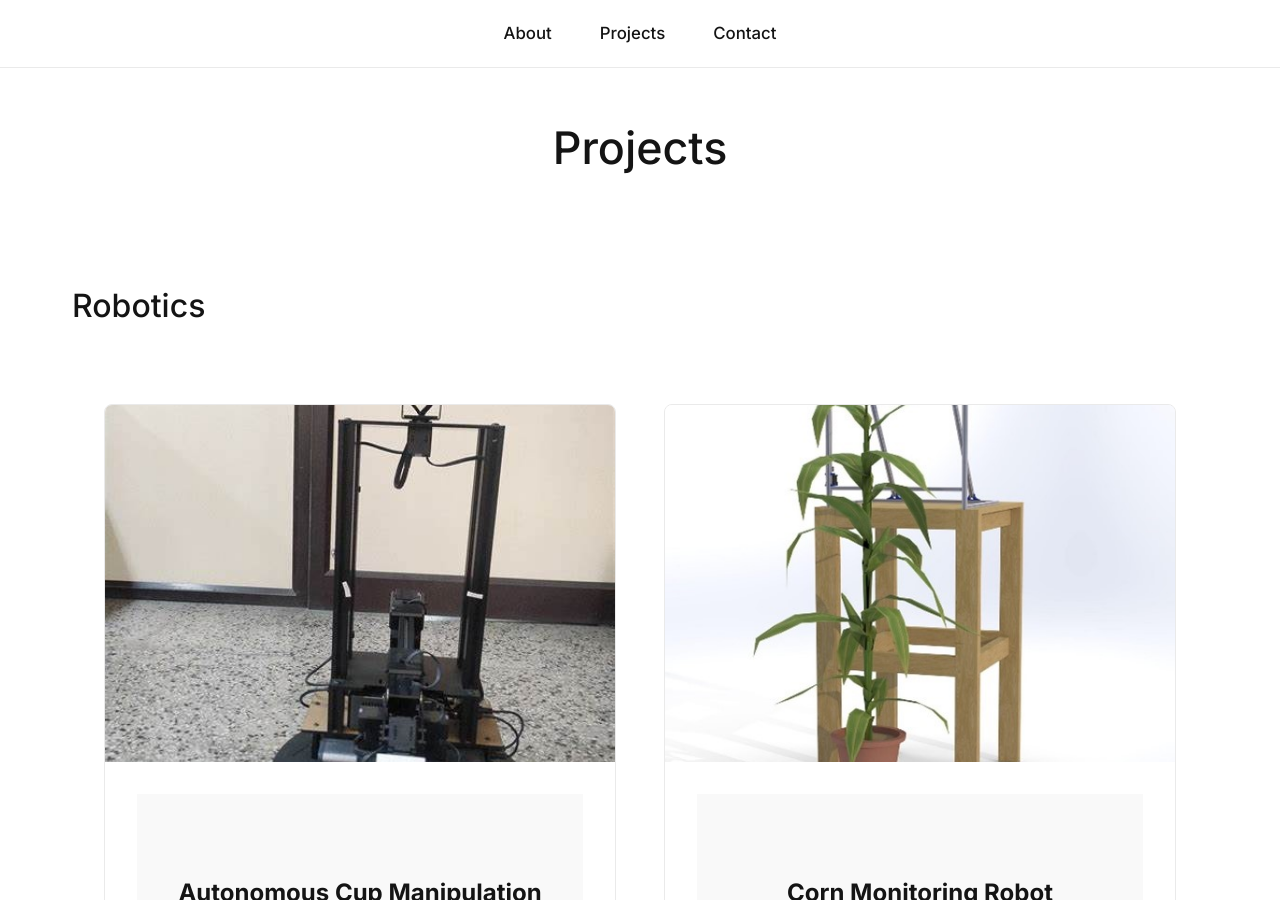
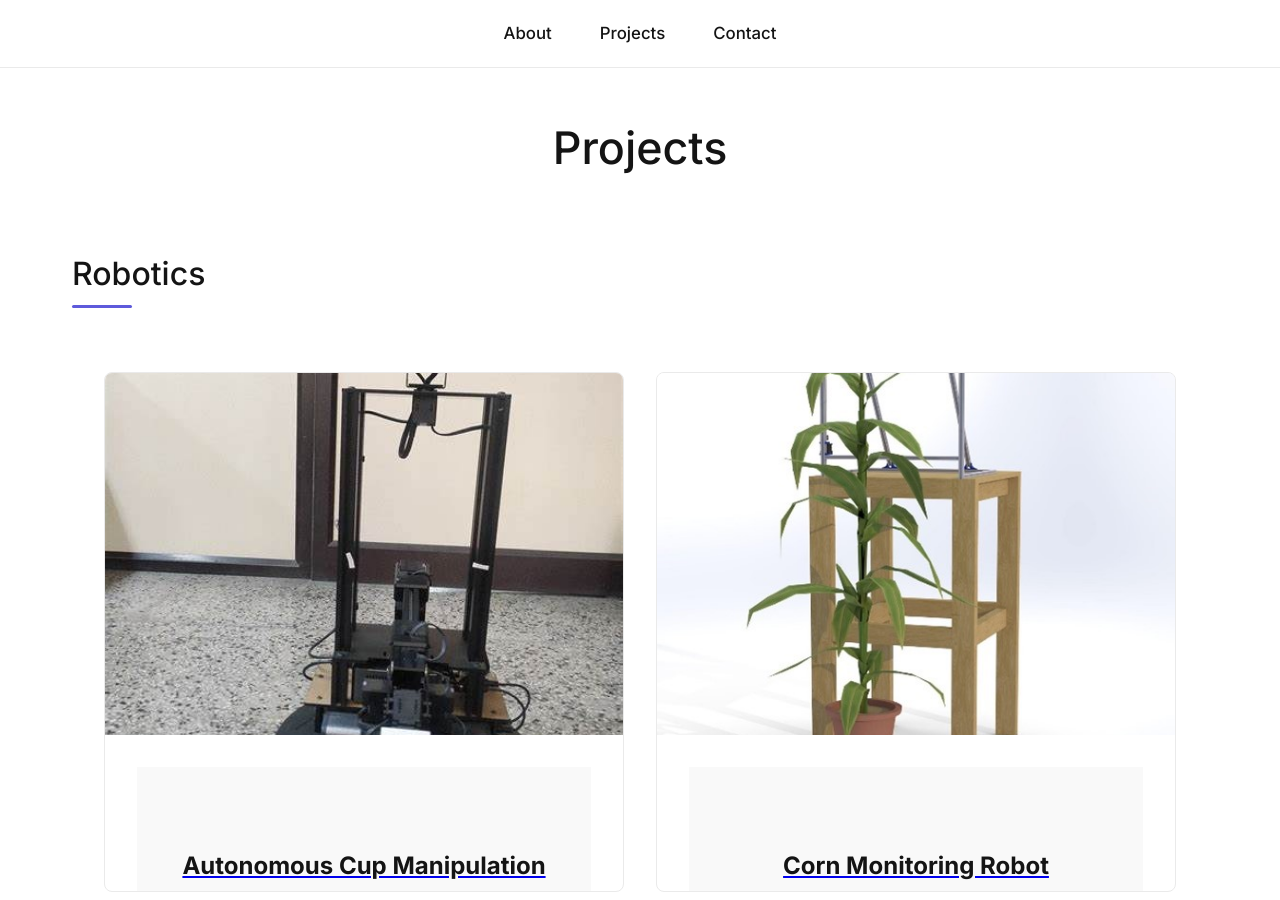
Before and after one commit to JasonP02/JasonP02.github.io, a Jekyll site: the page built from index.html, in a window 1280 px wide and 900 px high, scrolled down 1021 px. Built offline with Jekyll 4.4.1, drawn with Linux system fonts in a browser that asks for light colours.

Commit message:
llm going off.

```diff
--- a/_includes/about.html
+++ b/_includes/about.html
@@ -1,6 +1,6 @@
 <div class="about-section">
   <div class="profile-image-container">
-    <img src="images/jason.JPEG" alt="Photo of Jason" class="profile-image">
+    <img src="{{ '/images/jason.JPEG' | relative_url }}" alt="Photo of Jason" class="profile-image">
   </div>
 
   <div class="about-content">
--- a/_includes/nav.html
+++ b/_includes/nav.html
@@ -4,14 +4,11 @@
     <li class="dropdown">
       <a href="{{ '/#projects' | relative_url }}">Projects</a>
       <div class="dropdown-content">
-        {% assign domains = site.projects | map: "domain" | uniq %}
-        {% for domain in domains %}
-          <a href="{{ '/#' | append: domain | relative_url }}">
-            {{ domain | capitalize | replace: "-", " " }}
-          </a>
+        {% for domain in site.data.domains %}
+          <a href="{{ '/#' | append: domain.id | relative_url }}">{{ domain.name }}</a>
         {% endfor %}
       </div>
     </li>
-    <li><a href="mailto:{{ site.email }}">Contact</a></li>
+    <li><a href="{{ '/#contact' | relative_url }}">Contact</a></li>
   </ul>
 </nav>
--- a/_sass/_interests.scss
+++ b/_sass/_interests.scss
@@ -3,15 +3,16 @@
   justify-content: center;
   gap: 1rem;
   flex-wrap: wrap;
-  margin-top: 2rem;
+  margin: 2rem 0;
 }
 
 .interest-button {
   padding: 0.8rem 1.5rem;
-  background: var(--color-card-bg);
+  background: transparent;
   border: 2px solid var(--color-accent);
   border-radius: 25px;
-  color: var(--color-primary);
+  color: var(--color-accent);
+  font-size: 1rem;
   font-weight: 500;
   cursor: pointer;
   transition: all var(--transition-speed);
@@ -19,5 +20,10 @@
   &:hover {
     background: var(--color-accent);
     color: white;
+    transform: translateY(-2px);
+  }
+
+  &:active {
+    transform: translateY(0);
   }
 }
--- a/_sass/_nav.scss
+++ b/_sass/_nav.scss
@@ -59,19 +59,20 @@
   .dropdown-content {
     display: none;
     position: absolute;
-    background-color: var(--color-nav-bg);
-    min-width: 160px;
-    box-shadow: 0 8px 16px rgba(0,0,0,0.1);
-    border-radius: 8px;
-    border: 1px solid var(--color-border);
     top: 100%;
     left: 50%;
     transform: translateX(-50%);
+    background: var(--color-nav-bg);
+    min-width: 180px;
+    border-radius: 8px;
+    box-shadow: 0 4px 12px rgba(0, 0, 0, 0.1);
+    border: 1px solid var(--color-border);
+    padding: 0.5rem 0;
     margin-top: 0.5rem;
 
     a {
-      padding: 0.75rem 1rem;
       display: block;
+      padding: 0.75rem 1.25rem;
       text-align: left;
 
       &:after {
@@ -79,7 +80,7 @@
       }
 
       &:hover {
-        background-color: var(--color-section-bg);
+        background: var(--color-section-bg);
       }
     }
   }
--- a/_sass/_projects.scss
+++ b/_sass/_projects.scss
@@ -11,11 +11,12 @@
 }
 
 .project-domain {
-  margin: 6rem 0;
+  margin: 4rem 0;
   max-width: var(--container-width);
   margin-left: auto;
   margin-right: auto;
   padding: 0 2rem;
+  scroll-margin-top: 5rem;
 
   h3 {
     font-size: 2rem;
@@ -23,17 +24,33 @@
     color: var(--color-primary);
     font-weight: 500;
     text-align: left;
+    position: relative;
+
+    &:after {
+      content: '';
+      position: absolute;
+      bottom: -0.5rem;
+      left: 0;
+      width: 60px;
+      height: 3px;
+      background: var(--color-accent);
+      border-radius: 2px;
+    }
   }
 }
 
 .project-container {
   display: grid;
-  grid-template-columns: repeat(auto-fit, minmax(500px, 1fr));
-  gap: 3rem;
+  grid-template-columns: repeat(auto-fit, minmax(300px, 1fr));
+  gap: 2rem;
   padding: 2rem;
   max-width: var(--container-width);
   margin: 0 auto;
   justify-content: center;
+
+  @media (min-width: 768px) {
+    grid-template-columns: repeat(auto-fit, minmax(400px, 1fr));
+  }
 }
 
 .project-card {
@@ -119,4 +136,9 @@
       box-shadow: none;
     }
   }
+
+  @media (max-width: 767px) {
+    aspect-ratio: auto;
+    min-height: 400px;
+  }
 }
```
